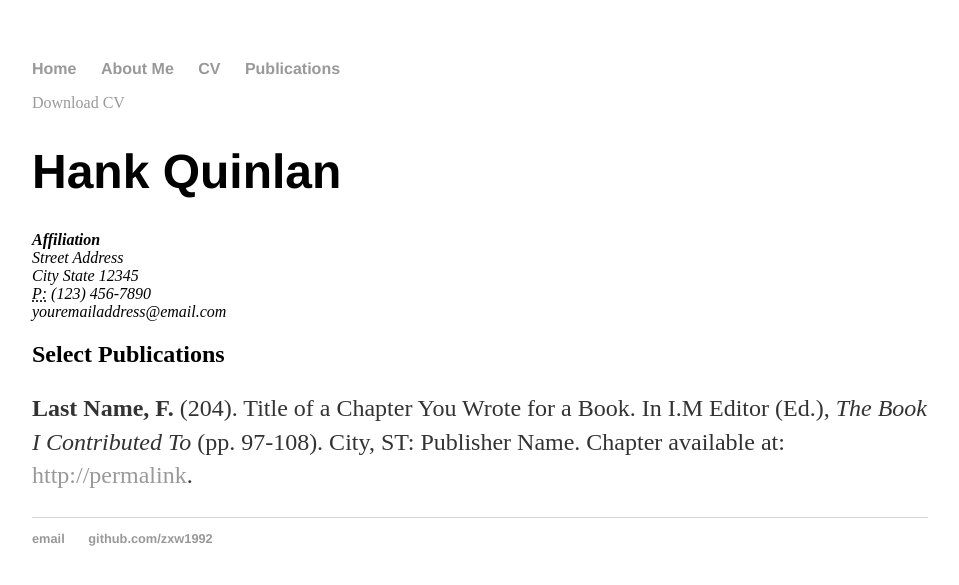
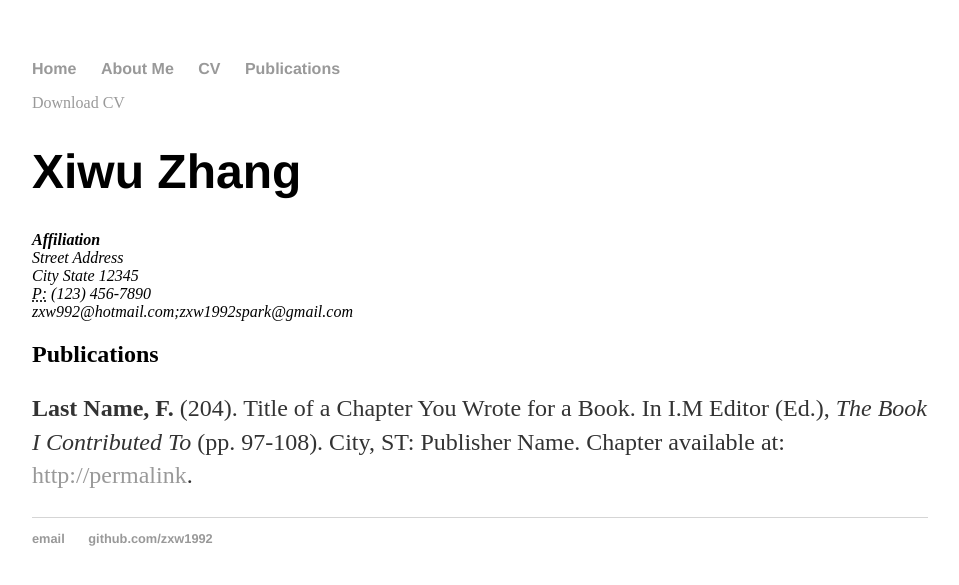
Before and after one commit to zxw1992/zxw1992.github.io, a Jekyll site: the page built from cv/index.html, in a window 1280 px wide. Shown: the top 585 px of the page, without its empty margins (160-1119 px from the left). Built offline with Jekyll 4.4.1, drawn with Linux system fonts in a browser that asks for light colours.

Commit message:
Update index.html

```diff
--- a/cv/index.html
+++ b/cv/index.html
@@ -1,20 +1,20 @@
 ---
 layout: default
-title: CV of Your Name
+title: CV of Xiwu Zhang
 ---
 
 	<div class="cv">
 		<a href="#" class="download" title="Download CV as PDF">Download CV</a>
-					<h1>Hank Quinlan</h1>
+					<h1>Xiwu Zhang</h1>
 					<address>
 					<strong>Affiliation</strong><br>
 					Street Address<br>
 					City State 12345<br>
 					<abbr title="phone">P:</abbr> (123) 456-7890<br>
-					<span class="obfuscate">youremailaddress@email.com</span>
+					<span class="obfuscate">zxw992@hotmail.com;zxw1992spark@gmail.com</span>
 					</address>
 
-					<h2>Select Publications</h2>
+					<h2>Publications</h2>
 
 					<p><strong>Last Name, F.</strong> (204). Title of a Chapter You Wrote for a Book. In I.M Editor (Ed.), <em>The Book I Contributed To</em> (pp. 97-108). City, ST: Publisher Name. Chapter available at: <a href="#">http://permalink</a>.
 
```
